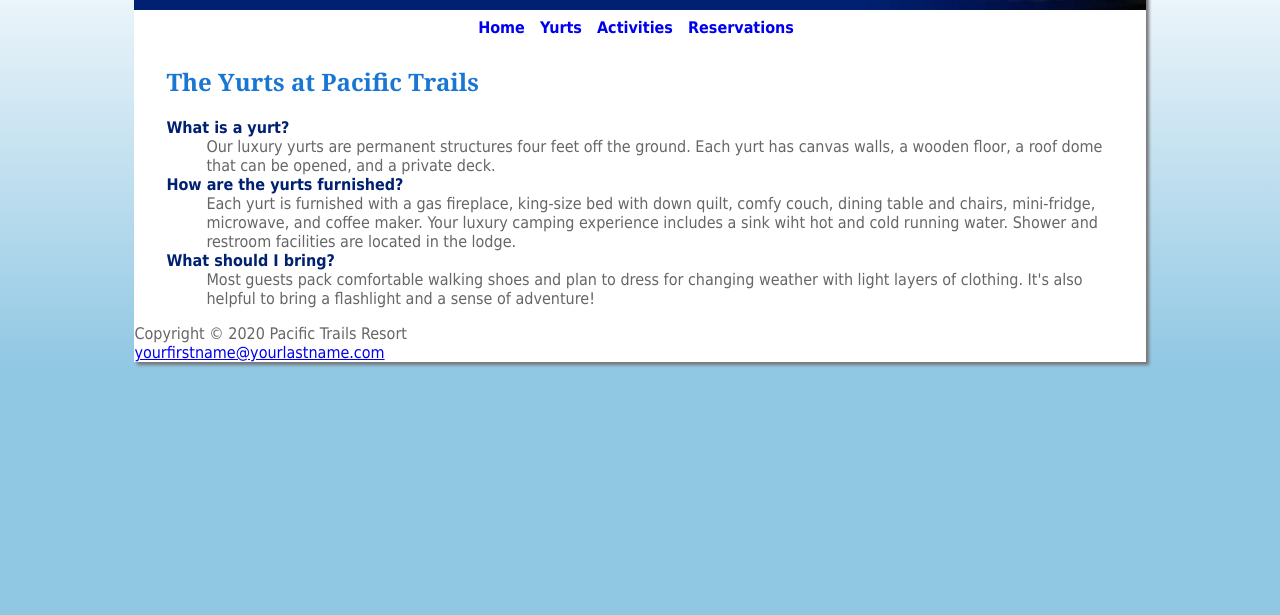
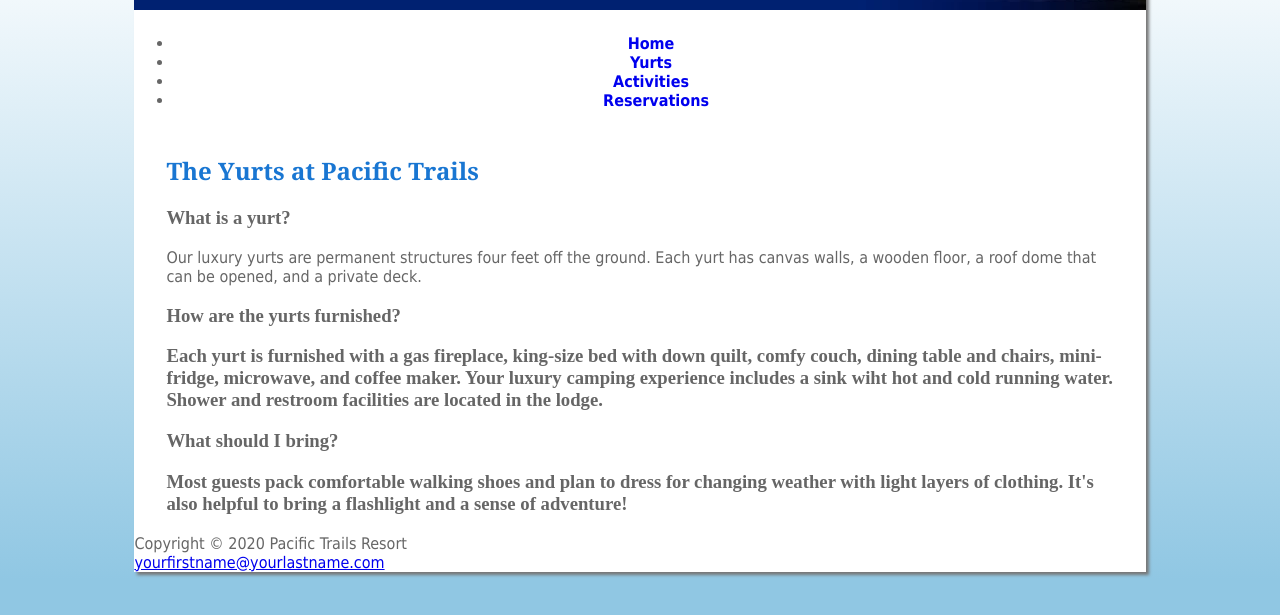
Before and after one commit to CosmicKingSosa/pacific-trails_Chap-3, a plain HTML site: page yurts.html in a window 1280 px wide. Shown: the part 83-698 px from the top of the page. Drawn offline with Linux system fonts and the light colour scheme.

Commit message:
Update yurts.html

```diff
--- a/yurts.html
+++ b/yurts.html
@@ -11,25 +11,26 @@
 <h1>Pacific Trails Resort</h1>
 </header>
 <nav>
-<a href="index.html">Home</a> &nbsp;
-<a href="yurts.html">Yurts</a> &nbsp;
-<a href="activities.html">Activities</a> &nbsp;
-<a href="reservations.html">Reservations</a>
+  <ul>
+<li><a href="index.html">Home</a> &nbsp;</li>
+<li><a href="yurts.html">Yurts</a> &nbsp;</li>
+<li><a href="activities.html">Activities</a> &nbsp;</li>
+<li><a href="reservations.html">Reservations</a> </li>
+  </ul>
 </nav>
 <main>
 <h2>The Yurts at Pacific Trails</h2>
-<dl>
-<dt>What is a yurt?</dt>
-<dd>Our luxury yurts are permanent structures four feet off the ground. Each yurt has
-canvas walls, a wooden floor, a roof dome that can be opened, and a private deck.</dd>
-<dt><strong>How are the yurts furnished?</strong></dt>
-<dd>Each yurt is furnished with a gas fireplace, king-size bed with down quilt, comfy couch, dining table and chairs,
+  <section>
+    <h3>What is a yurt?</h3>
+<p>Our luxury yurts are permanent structures four feet off the ground. Each yurt has
+canvas walls, a wooden floor, a roof dome that can be opened, and a private deck.</p>
+<h3>How are the yurts furnished?<h3>
+<p>Each yurt is furnished with a gas fireplace, king-size bed with down quilt, comfy couch, dining table and chairs,
 mini-fridge, microwave, and coffee maker. Your luxury camping experience includes a sink wiht hot and
-cold running water. Shower and restroom facilities are located in the lodge.</dd>
-<dt><strong>What should I bring?</strong></dt>
-<dd>Most guests pack comfortable walking shoes and plan to dress for changing weather with light layers of clothing.
-It&#39;s also helpful to bring a flashlight and a sense of adventure!</dd>
-</dl>
+cold running water. Shower and restroom facilities are located in the lodge.</p>
+<h3>What should I bring?<h3>
+<p>Most guests pack comfortable walking shoes and plan to dress for changing weather with light layers of clothing.
+It&#39;s also helpful to bring a flashlight and a sense of adventure!</p>
 </main
 <footer>
 Copyright &copy; 2020 Pacific Trails Resort<br>
```
